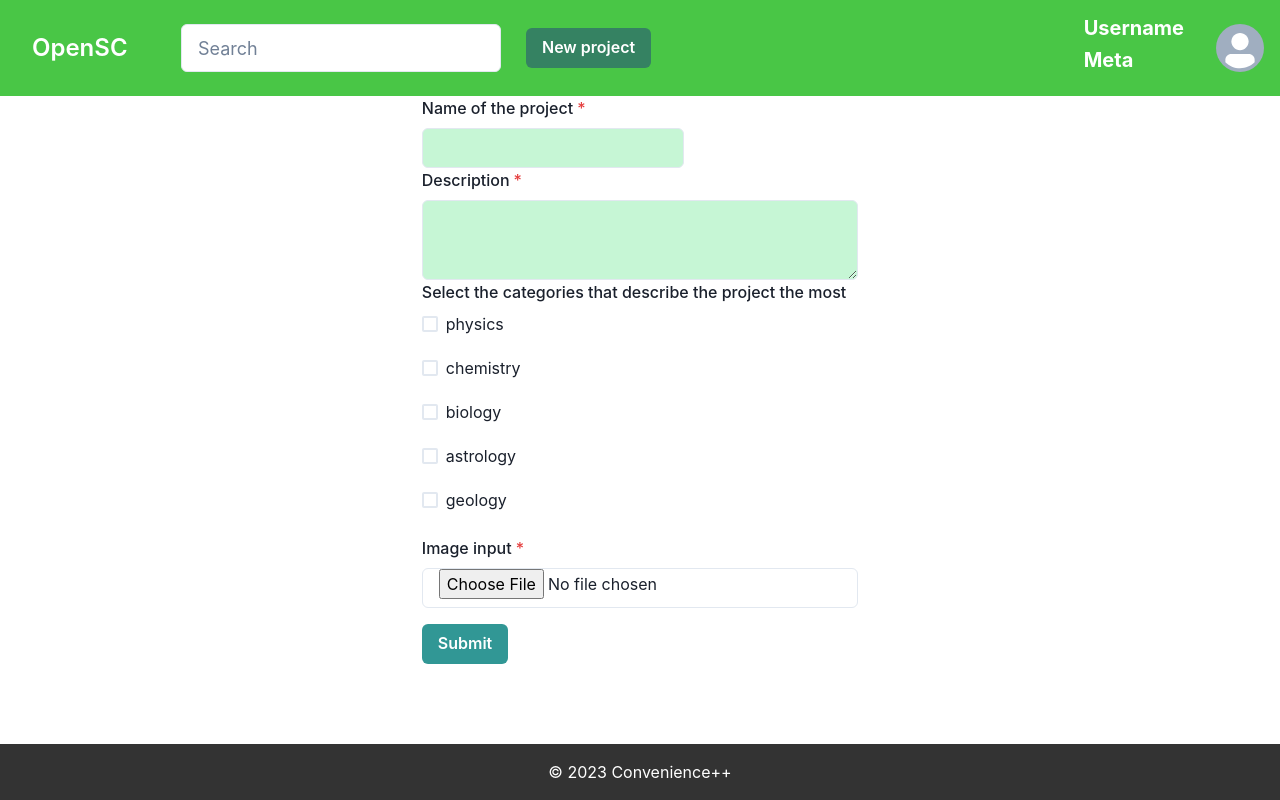
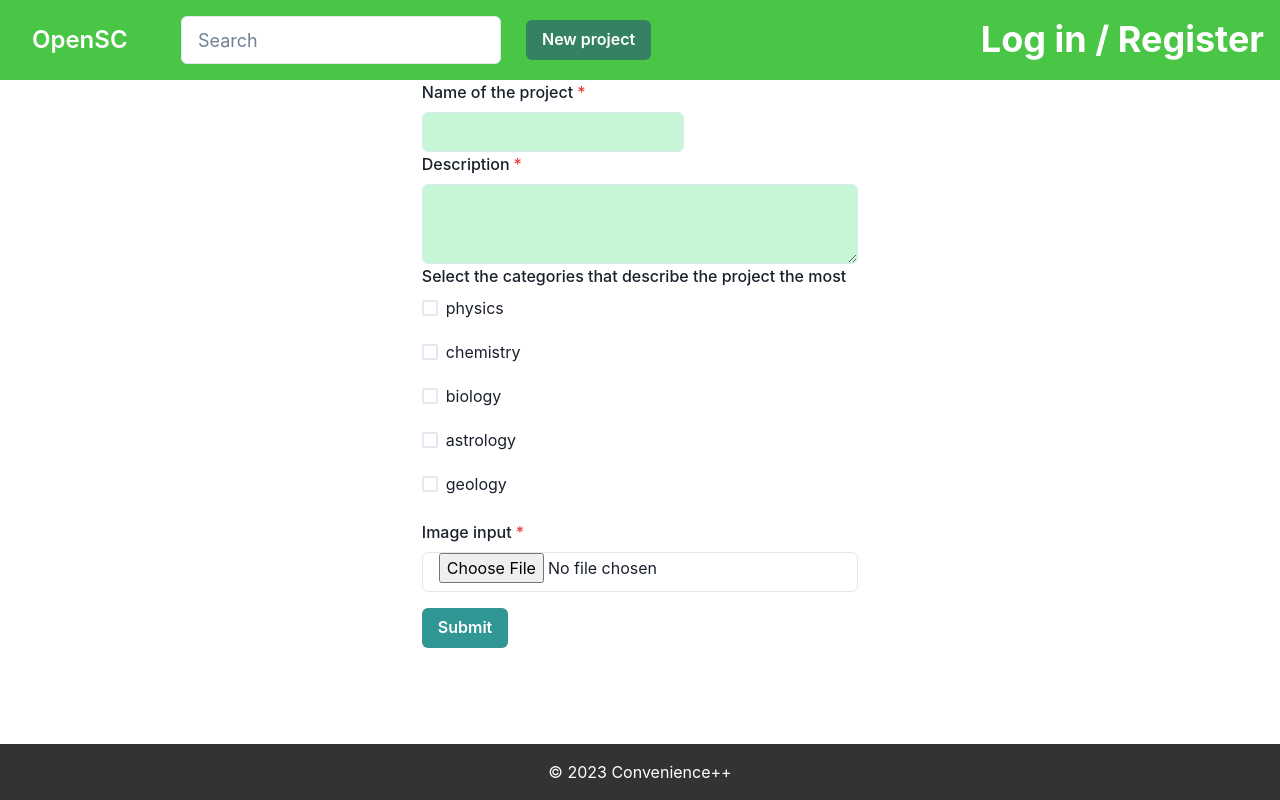
Before and after one commit to Alejandro67/convenience-space-apps-challenge, a Next.js app: page /new-project in a window 1280 px wide. Built offline with nearby package versions, Linux system fonts and the light colour scheme; no server answers; the database is empty.

Commit message:
feat: functional login integration

```diff
--- a/src/components/header.tsx
+++ b/src/components/header.tsx
@@ -11,7 +11,7 @@ import {
 
 import { Input } from "@chakra-ui/react";
 import NextLink from "next/link";
-import { useSession, signIn } from "next-auth/react";
+import { useSession, signIn, signOut } from "next-auth/react";
 import { Signika } from "next/font/google";
 import Link from "next/link";
 
@@ -21,7 +21,7 @@ const Header = ({
   onChangeInput?: (value: SetStateAction<string>) => void;
 }) => {
   const [inputValue, setInputValue] = useState("");
-
+  const sessionContext = useSession()
   const handleInput = (e: { target: { value: any } }) => {
     if (onChangeInput){
     const value = e.target.value;
@@ -30,7 +30,7 @@ const Header = ({
     }
   };
 
-  const { data: session } = useSession();
+  console.log(sessionContext.data?.user?.image)
   return (
     <Box bg="#49C646" p={4}>
       <Flex alignItems="center" flexWrap="wrap">
@@ -56,17 +56,36 @@ const Header = ({
         <Link href="/new-project">New project</Link>
         </Button>
         <Spacer />
+        {sessionContext.status === "authenticated"
+        ?
+        <Flex>
           <Box>
             <Heading size="md" color="white" mb={2}>
-            Username
+              {sessionContext.data?.user?.name}
             </Heading>
             <Heading size="md" color="white" mb={2}>
-            Meta
+              {sessionContext.data?.user?.email}
             </Heading>
           </Box>
-        <Box ml={8} onClick={() => signIn()}>
-          <Avatar />
+          <Box ml={8} onClick={() => signOut()}>
+            <Avatar src={sessionContext?.data?.user?.image || ""}/>
           </Box>
+        </Flex>
+        :
+          <Box>
+            <Heading
+              onClick={() => signIn()}
+              color="white"
+              cursor={"pointer"}
+              _hover={{
+                textDecor:"underline"
+              }}>
+              Log in / Register
+            </Heading>
+          </Box>
+        }
+
+
       </Flex>
     </Box>
   );
--- a/src/interfaces/ProjectObject.ts
+++ b/src/interfaces/ProjectObject.ts
@@ -7,4 +7,5 @@ export interface ProjectObject {
   about: string;
   communityId: string;
   image: string;
+  author: string;
 }
--- a/src/pages/new-project.tsx
+++ b/src/pages/new-project.tsx
@@ -81,6 +81,7 @@ import { useRouter } from "next/router";
           deletedAt: null
         },
         communityId: communityId,
+        author: sessionContext.data?.user?.email
       } as ProjectObject
 
     projectsContext.createProject(newProject)
--- a/src/types/Project.d.ts
+++ b/src/types/Project.d.ts
@@ -9,6 +9,7 @@ type Project = {
   about: string;
   communityId: string;
   image: string;
+  author: string
 };
 
 type ProjectFile = {
```
Lines whose indentation alone changed are shown as unchanged.
